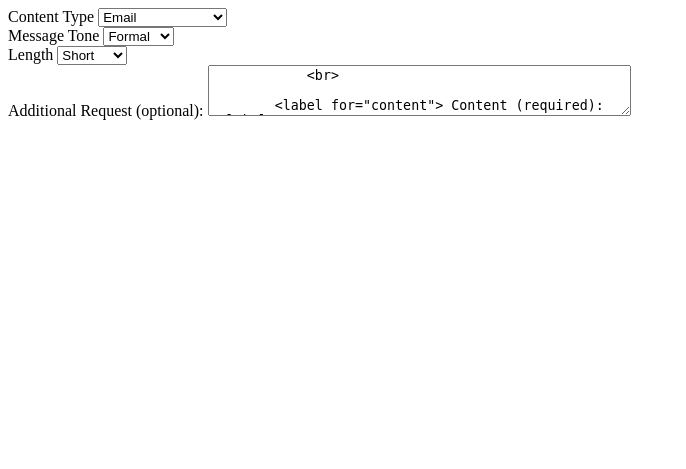
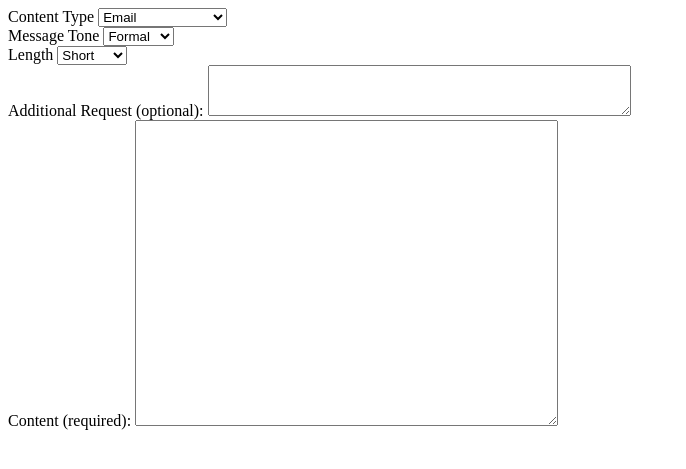
Before and after one commit to amineahres/wraiter, a Flask app: page / in a window 1280 px wide. Shown: the top 469 px of the page, without its empty margins (0-686 px from the left). Run offline with Flask 3, Linux system fonts and the light colour scheme.

Commit message:
Update index.html

```diff
--- a/templates/index.html
+++ b/templates/index.html
@@ -32,11 +32,11 @@
         <br>
 
         <label for="additional_request">Additional Request (optional):</label>
-        <textarea name="additional_request" id="additional_request" rows="3" cols="50" placeholder="placeholder">
-            <br>
+        <textarea name="additional_request" id="additional_request" rows="3" cols="50" placeholder="placeholder"> </textarea>
+        <br>
 
         <label for="content"> Content (required):</label>
-        <textarea name="content" id="content" rows="20" cols="50" placeholder="Put your text here">
+        <textarea name="content" id="content" rows="20" cols="50" placeholder="Put your text here"> </textarea>
     </form>
 
     {% if chatgpt_response %}
```
